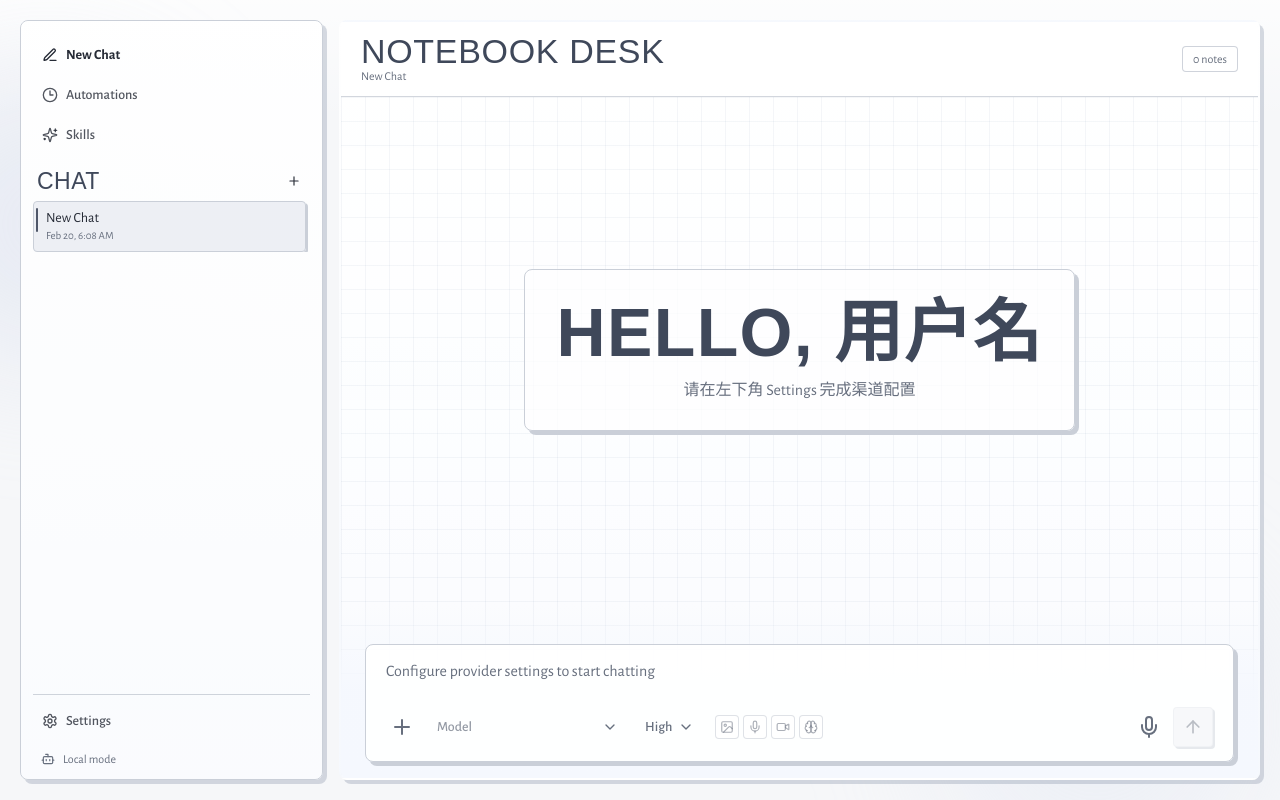
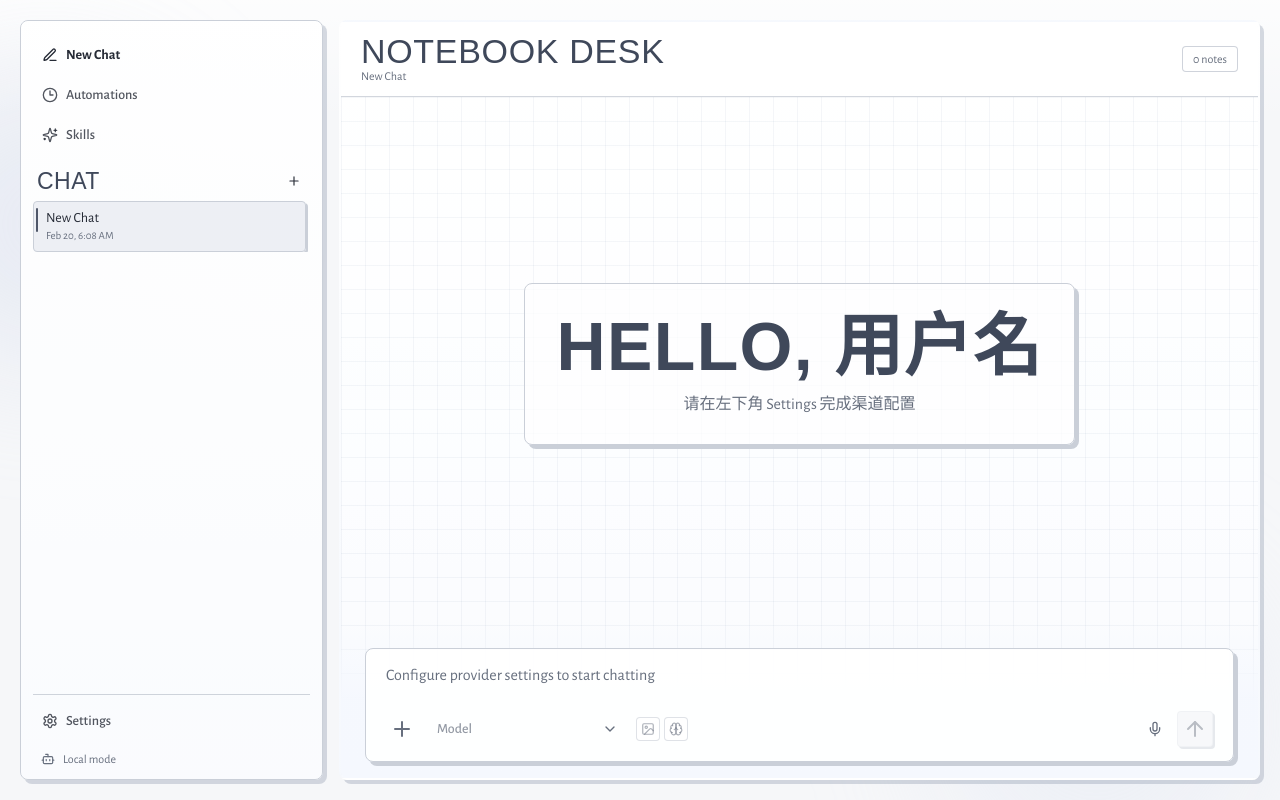
Before and after one commit to Connor-Matthew/Echo, a React (Vite) app: page / in a window 1280 px wide. Built offline with nearby package versions, Linux system fonts and the light colour scheme; a web font is replaced by a local one.

Commit message:
Add capability icons by model switch

```diff
--- a/src/App.tsx
+++ b/src/App.tsx
@@ -1171,7 +1171,7 @@ export const App = () => {
                 </div>
               ) : null}
 
-              <div className="sketch-grid-paper h-full min-h-0 bg-card/40 pb-[136px] sm:pb-[152px] md:pb-[176px]">
+              <div className="sketch-grid-paper h-full min-h-0 bg-card/40 pb-[112px] sm:pb-[128px] md:pb-[148px]">
                 <ChatView
                   messages={activeSession?.messages ?? []}
                   isConfigured={isConfigured}
@@ -1182,7 +1182,7 @@ export const App = () => {
                 />
               </div>
 
-              <div className="pointer-events-none absolute inset-x-0 bottom-0 z-20 bg-gradient-to-t from-[#f5f8fe] via-[#f5f8fe]/95 to-transparent px-2 pb-2 pt-6 dark:from-[#20293a] dark:via-[#20293a]/94 sm:px-3 sm:pb-3 sm:pt-8 md:px-6 md:pb-4 md:pt-10">
+              <div className="pointer-events-none absolute inset-x-0 bottom-0 z-20 bg-gradient-to-t from-[#f5f8fe] via-[#f5f8fe]/95 to-transparent px-2 pb-2 pt-4 dark:from-[#20293a] dark:via-[#20293a]/94 sm:px-3 sm:pb-3 sm:pt-6 md:px-6 md:pb-4 md:pt-7">
                 <div className="pointer-events-auto mx-auto w-full min-w-0 max-w-[980px]">
                   <Composer
                     value={draft}
--- a/src/components/ChatView.tsx
+++ b/src/components/ChatView.tsx
@@ -774,6 +774,30 @@ export const ChatView = ({
   onDeleteMessage,
   onResendMessage
 }: ChatViewProps) => {
+  const scrollContainerRef = useRef<HTMLElement | null>(null);
+  const latestMessage = messages[messages.length - 1];
+
+  useEffect(() => {
+    if (!messages.length) {
+      return;
+    }
+
+    const container = scrollContainerRef.current;
+    if (!container) {
+      return;
+    }
+
+    container.scrollTo({
+      top: container.scrollHeight,
+      behavior: "auto"
+    });
+  }, [
+    messages.length,
+    latestMessage?.id,
+    latestMessage?.content,
+    latestMessage?.reasoningContent
+  ]);
+
   if (!isConfigured) {
     return (
       <section className="mx-auto flex h-full w-full max-w-[980px] items-center justify-center px-3 py-3 sm:px-5 sm:py-5 md:px-7 md:py-7">
@@ -800,7 +824,10 @@ export const ChatView = ({
   }
 
   return (
-    <section className="mx-auto h-full w-full max-w-[980px] overflow-auto px-3 py-3 sm:px-5 sm:py-5 md:px-7 md:py-7">
+    <section
+      ref={scrollContainerRef}
+      className="mx-auto h-full w-full max-w-[980px] overflow-auto px-3 py-3 sm:px-5 sm:py-5 md:px-7 md:py-7"
+    >
       <div className="grid gap-3 sm:gap-4">
         {messages.map((message) => (
           <MessageBubble
--- a/src/components/Composer.tsx
+++ b/src/components/Composer.tsx
@@ -8,7 +8,6 @@ import {
   ImageIcon,
   Mic,
   Plus,
-  Video,
   X
 } from "lucide-react";
 import type { ModelCapabilities } from "../shared/contracts";
@@ -236,14 +235,6 @@ export const Composer = ({
               </select>
               <ChevronDown className="pointer-events-none absolute right-2 top-1/2 h-4 w-4 -translate-y-1/2 text-muted-foreground" />
             </div>
-            <Button
-              type="button"
-              variant="ghost"
-              className="h-8 gap-1 rounded-[4px] px-2 text-sm font-medium text-muted-foreground hover:bg-accent/60 hover:text-foreground sm:gap-1.5 sm:px-2.5"
-            >
-              <span>High</span>
-              <ChevronDown className="h-4 w-4" />
-            </Button>
             <div className="ml-0.5 flex items-center gap-1">
               {[
                 {
@@ -251,18 +242,6 @@ export const Composer = ({
                   label: "图片输入",
                   Icon: ImageIcon,
                   enabled: modelCapabilities.imageInput
-                },
-                {
-                  key: "audioInput",
-                  label: "音频输入",
-                  Icon: Mic,
-                  enabled: modelCapabilities.audioInput
-                },
-                {
-                  key: "videoInput",
-                  label: "视频输入",
-                  Icon: Video,
-                  enabled: modelCapabilities.videoInput
                 },
                 {
                   key: "reasoningDisplay",
@@ -291,30 +270,30 @@ export const Composer = ({
               type="button"
               variant="ghost"
               size="icon"
-              className="h-8 w-8 rounded-[4px] text-muted-foreground hover:bg-accent/60 hover:text-foreground"
+              className="h-7 w-7 rounded-[4px] text-muted-foreground hover:bg-accent/60 hover:text-foreground"
               aria-label="Voice input"
             >
-              <Mic className="h-4.5 w-4.5" />
+              <Mic className="h-4 w-4" />
             </Button>
             {isGenerating ? (
               <Button
                 type="button"
                 variant="outline"
-                className="h-10 w-10 rounded-[4px] border-destructive/60 bg-destructive/10 p-0 text-destructive hover:bg-destructive/15"
+                className="h-9 w-9 rounded-[4px] border-destructive/60 bg-destructive/10 p-0 text-destructive hover:bg-destructive/15"
                 onClick={onStop}
                 aria-label="Stop generating"
               >
-                <CircleStop className="h-4.5 w-4.5" />
+                <CircleStop className="h-4 w-4" />
               </Button>
             ) : (
               <Button
                 type="button"
                 onClick={submit}
                 disabled={disabled || !canSubmit}
-                className="h-10 w-10 rounded-[4px] border border-border bg-primary p-0 text-primary-foreground hover:bg-primary/90 disabled:border-border/40 disabled:bg-secondary disabled:text-muted-foreground"
+                className="h-9 w-9 rounded-[4px] border border-border bg-primary p-0 text-primary-foreground hover:bg-primary/90 disabled:border-border/40 disabled:bg-secondary disabled:text-muted-foreground"
                 aria-label="Send message"
               >
-                <ArrowUp className="h-5 w-5" />
+                <ArrowUp className="h-4.5 w-4.5" />
               </Button>
             )}
           </div>
```
